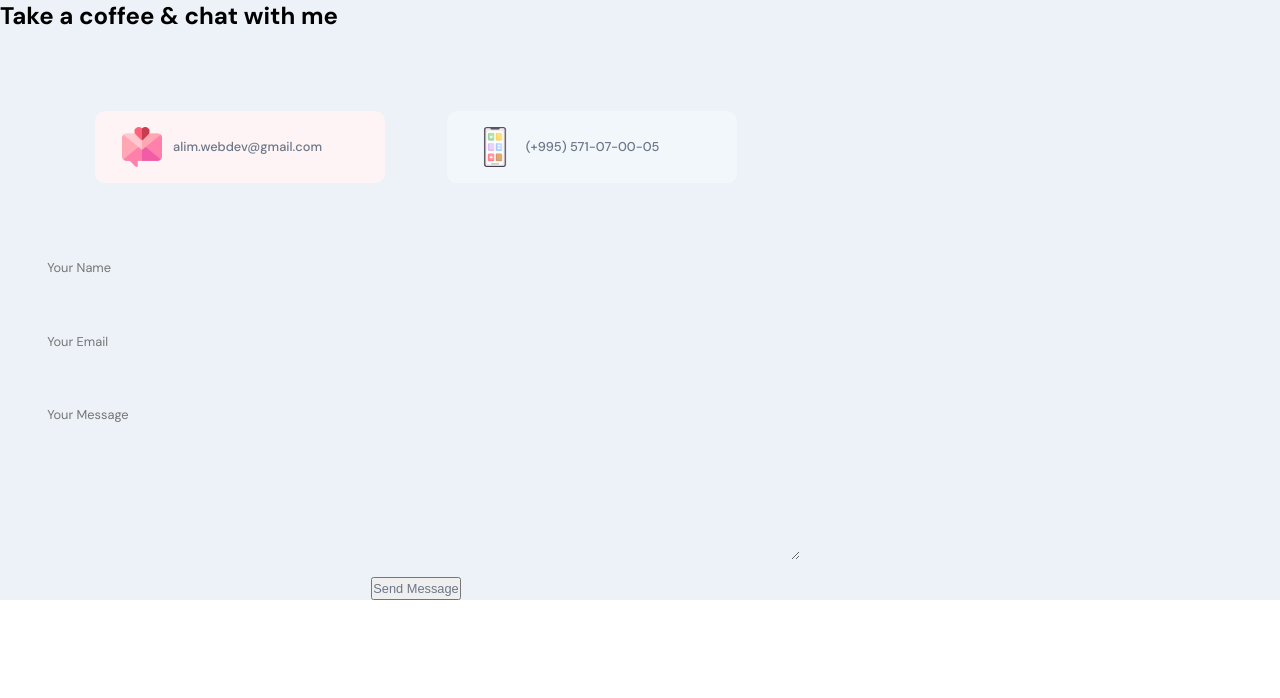
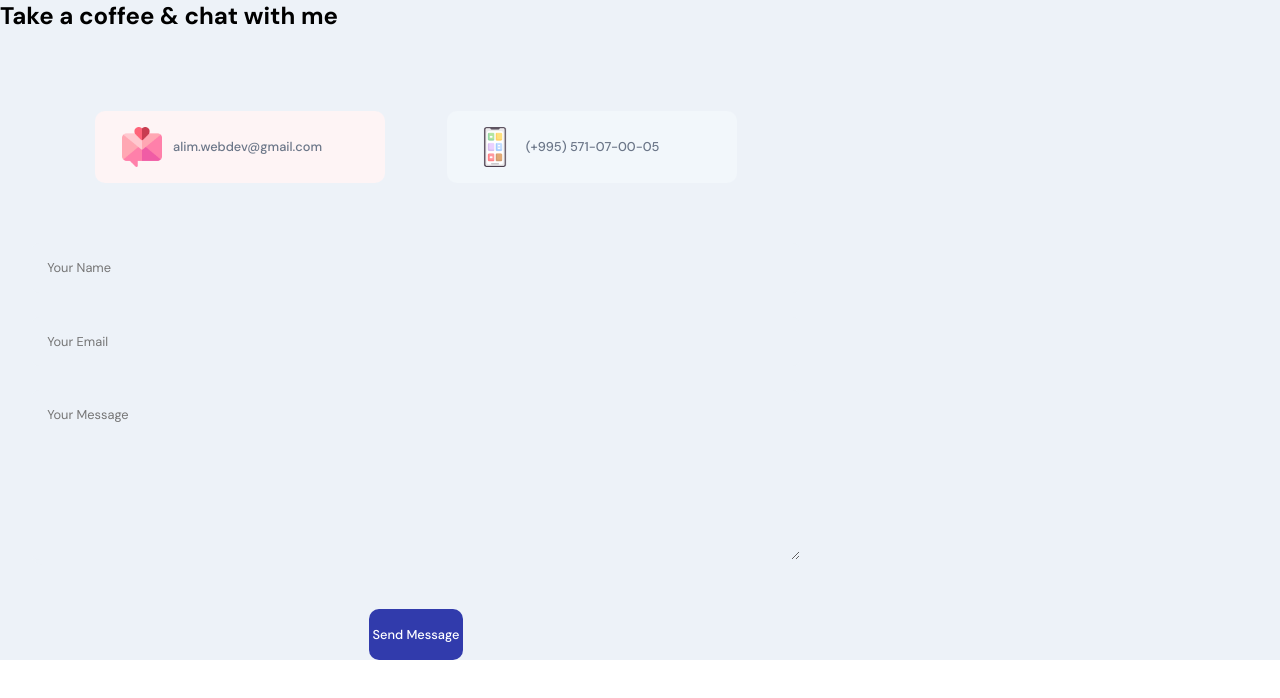
Before and after one commit to ali-alim/portfolio, a React (Create React App) app in the folder frontend/: page / in a window 1280 px wide. Shown: the top 698 px of the page. Built offline with nearby package versions, Linux system fonts and the light colour scheme.

Commit message:
finish styling Footer component

```diff
--- a/frontend/src/container/Footer/footer.scss
+++ b/frontend/src/container/Footer/footer.scss
@@ -103,9 +103,30 @@
         }
 }
 
+button{
+    padding: 1rem 0.2rem;
+    border-radius: 10px;
+    border:none;
+    background-color: var(--secondary-color);
 
+    font-weight: 500;
+    color: var(--white-color);
+    outline: none;
+    margin: 2rem 0 0 0;
+    font-family: var(--font-base);
 
+    transition: cubic-bezier(0.55, 0.85, 0.68, 0.53);
+    cursor: pointer;
 
+    &:hover{
+        background-color: #2430af;
+    }
+}
+
+@media screen and (max-width:768px){
+    width: 100%;
+    margin: 1rem 0;
+}
 
 
 }
```
